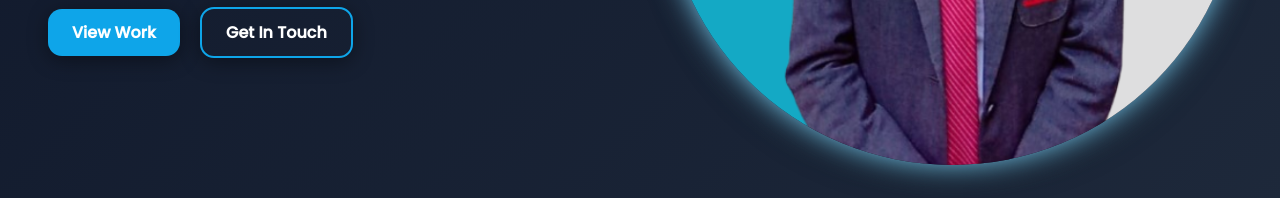
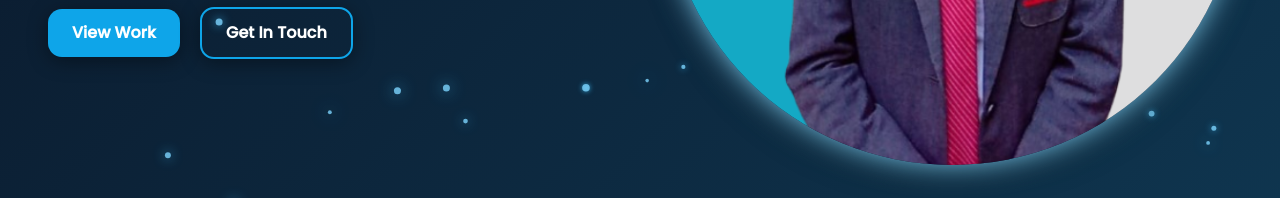
Before and after one commit to shelararti/portfolio, a plain HTML site: page index.html in a window 1280 px wide. Shown: the part 599-797 px from the top of the page. Drawn offline with nearby package versions, Linux system fonts and the light colour scheme.

Commit message:
Add Dynamic Particles

```diff
--- a/index.html
+++ b/index.html
@@ -39,6 +39,8 @@
 
   <!-- Hero Section -->
   <section class="hero">
+    <canvas id="particle-canvas"></canvas>
+
     <div class="container">
       <div class="flex flex-col md:flex-row items-center gap-12">
 
@@ -260,5 +262,7 @@
   <p style="margin: 0; font-weight: 600;">© 2025 Arti Shelar. All rights reserved.</p>
 </footer>
 
+<script src="script.js"></script>
+
 </body>
 </html>
--- /dev/null
+++ b/script.js
@@ -0,0 +1,101 @@
+// Highlight active nav link while scrolling
+const sections = document.querySelectorAll("section");
+const navLinks = document.querySelectorAll(".navigation a");
+
+window.addEventListener("scroll", () => {
+  let current = "";
+
+  sections.forEach(section => {
+    const sectionTop = section.offsetTop - 150;
+    if (pageYOffset >= sectionTop) {
+      current = section.getAttribute("id");
+    }
+  });
+
+  navLinks.forEach(link => {
+    link.classList.toggle("active", link.getAttribute("href").includes(current));
+  });
+});
+
+document.querySelectorAll('.navigation a').forEach(link => {
+  link.addEventListener('click', e => {
+    e.preventDefault();
+    const target = document.querySelector(e.target.getAttribute('href'));
+
+    target.scrollIntoView({
+      behavior: 'smooth'
+    });
+  });
+});
+
+/*********************************
+ * 1. Futuristic Floating Particles
+ *********************************/
+const canvas = document.getElementById("particle-canvas");
+const ctx = canvas.getContext("2d");
+
+function resizeCanvas() {
+  canvas.width = canvas.offsetWidth;
+  canvas.height = canvas.offsetHeight;
+}
+resizeCanvas();
+window.addEventListener("resize", resizeCanvas);
+
+let particles = [];
+
+function createParticles() {
+  for (let i = 0; i < 70; i++) {
+    particles.push({
+      x: Math.random() * canvas.width,
+      y: Math.random() * canvas.height,
+      size: Math.random() * 3 + 1,
+      speedX: (Math.random() - 0.5) * 0.8,
+      speedY: (Math.random() - 0.5) * 0.8,
+      glow: Math.random() * 15 + 5,
+    });
+  }
+}
+createParticles();
+
+function drawParticles() {
+  ctx.clearRect(0, 0, canvas.width, canvas.height);
+
+  particles.forEach(p => {
+    ctx.beginPath();
+    ctx.arc(p.x, p.y, p.size, 0, Math.PI * 2);
+    ctx.fillStyle = "rgba(125, 211, 252, 0.8)";
+    ctx.shadowBlur = p.glow;
+    ctx.shadowColor = "#38bdf8";
+    ctx.fill();
+
+    p.x += p.speedX;
+    p.y += p.speedY;
+
+    if (p.x < 0 || p.x > canvas.width) p.speedX *= -1;
+    if (p.y < 0 || p.y > canvas.height) p.speedY *= -1;
+  });
+
+  requestAnimationFrame(drawParticles);
+}
+drawParticles();
+
+/*********************************
+ * 2. Magnetic Buttons
+ *********************************/
+const magneticButtons = document.querySelectorAll(".hero .buttons a");
+
+magneticButtons.forEach(btn => {
+  btn.classList.add("magnetic");
+
+  btn.addEventListener("mousemove", e => {
+    const rect = btn.getBoundingClientRect();
+    const x = e.clientX - rect.left - rect.width / 2;
+    const y = e.clientY - rect.top - rect.height / 2;
+
+    btn.style.transform = `translate(${x * 0.25}px, ${y * 0.25}px)`;
+  });
+
+  btn.addEventListener("mouseleave", () => {
+    btn.style.transform = "translate(0, 0)";
+  });
+});
--- a/styles.css
+++ b/styles.css
@@ -24,6 +24,16 @@ body {
 
 .font-playfair {
   font-family: 'Playfair Display', serif;
+}
+
+.navigation a.active {
+  color: #0ea5e9;
+  font-weight: 600;
+  border-bottom: 2px solid #0ea5e9;
+}
+
+.navigation a:hover {
+  text-shadow: 0 0 10px #0ea5e9, 0 0 20px #0ea5e9;
 }
 
 /* === Container Utility === */
@@ -214,7 +224,45 @@ body {
   }
 }
 
+/* === Animated Gradient Background === */
+.hero {
+  position: relative;
+  overflow: hidden;
+  background: linear-gradient(135deg, #0f172a, #1e293b);
+  animation: gradientShift 12s ease infinite;
+}
+
+@keyframes gradientShift {
+  0% { background: linear-gradient(135deg, #0f172a, #1e293b); }
+  50% { background: linear-gradient(135deg, #0a1628, #0f3650); }
+  100% { background: linear-gradient(135deg, #0f172a, #1e293b); }
+}
+
+/* === Particle Canvas Layer (behind everything) === */
+.hero #particle-canvas {
+  position: absolute;
+  inset: 0;
+  width: 100%;
+  height: 100%;
+  z-index: 0;
+  pointer-events: none;
+}
+
+/* Lift hero content above particles */
+.hero .container {
+  position: relative;
+  z-index: 2;
+}
+
+/* === Magnetic Button Effect === */
+.magnetic {
+  display: inline-block;
+  transition: transform 0.2s ease;
+}
+
+
 /* === About Section === */
+
 .about-section {
   max-width: 1100px;
   margin: 0 auto;
@@ -230,6 +278,7 @@ body {
 }
 
 /* === Buttons === */
+
 .btn-get-in-touch,
 .btn-download-resume {
   display: inline-block;
```
